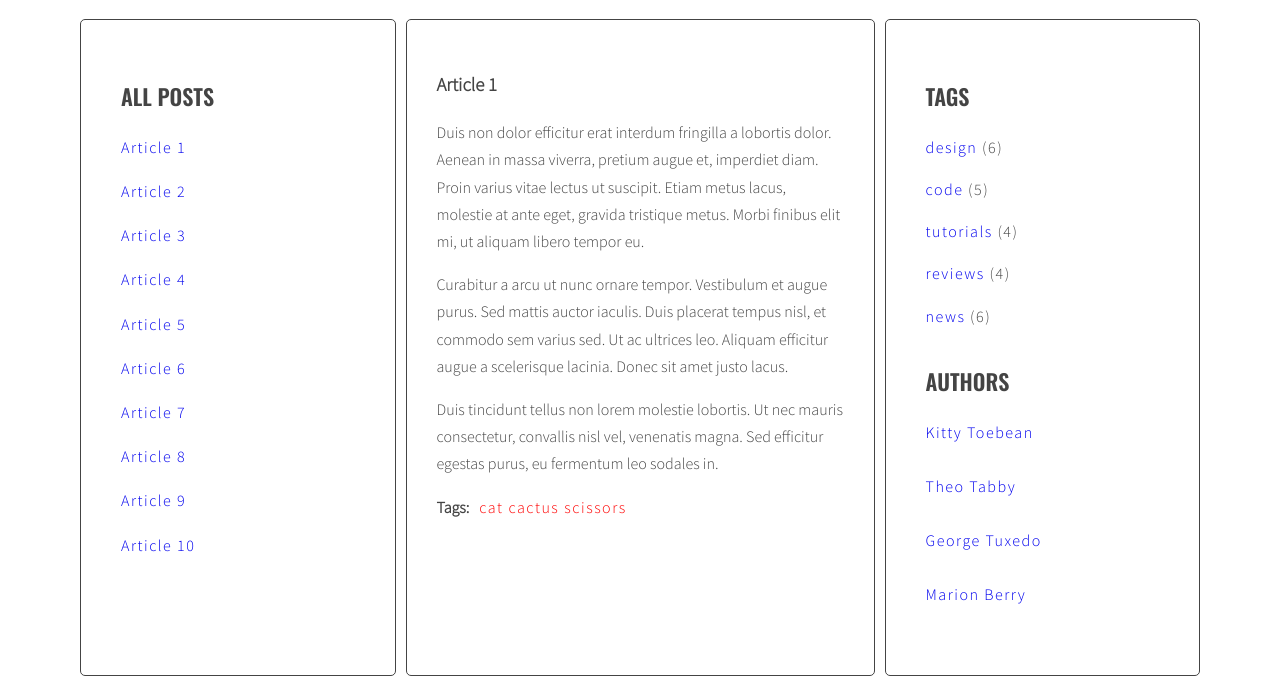
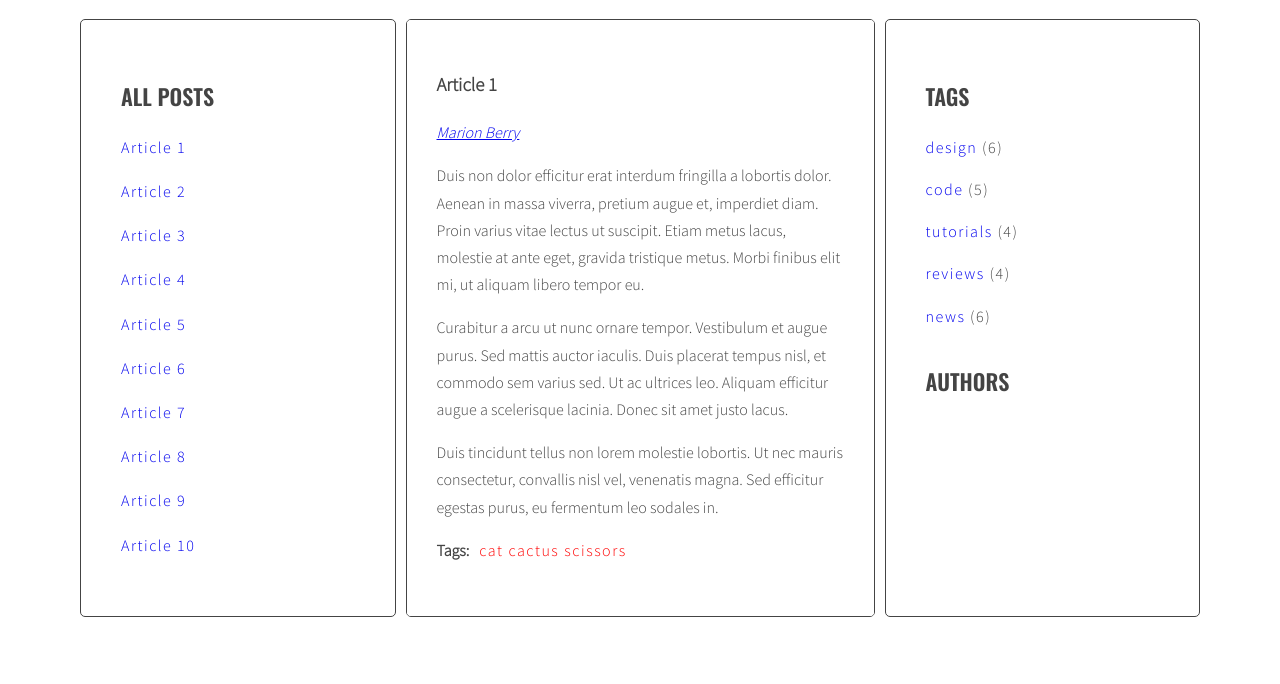
Before and after one commit to DmkMrw/javascript-blog, a website: page index.html in a window 1280 px wide. Shown: the part 175-859 px from the top of the page. After the commit the page ends 800 px from the top, so only its background shows below. Drawn offline with nearby package versions, Linux system fonts and the light colour scheme.

Commit message:
Add function addClickListenersToAuthors and function authorCkickHandler

```diff
--- a/index.html
+++ b/index.html
@@ -172,26 +172,6 @@
 				</ul>
 				<h2 class="section-title">Authors</h2>
 				<ul class="list authors">
-				<li>
-					<a href="#">
-					<span class="author-name">Kitty Toebean</span>
-					</a>
-				</li>
-				<li>
-					<a href="#">
-					<span class="author-name">Theo Tabby</span>
-					</a>
-				</li>
-				<li>
-					<a href="#">
-					<span class="author-name">George Tuxedo</span>
-					</a>
-				</li>
-				<li>
-					<a href="#">
-					<span class="author-name">Marion Berry</span>
-					</a>
-				</li>
 				</ul>
 			</aside>
 			</main>
--- a/js/script.js
+++ b/js/script.js
@@ -34,7 +34,8 @@
   const optArticleSelector = '.post',
     optTitleSelector = '.post-title',
     optTitleListSelector = '.titles',
-    optArticleTagsSelector = '.post-tags .list';
+    optArticleTagsSelector = '.post-tags .list',
+    optArticleAuthorSelector = '.post-author';
 
 
   const generateTitleLinks = function (customSelector = '') {
@@ -156,4 +157,80 @@
 
   addClickListenersToTags();
 
+  const generateAuthors = function () {
+    /* find all articles */
+    const allArticles = document.querySelectorAll(optArticleSelector);
+
+    /* START LOOP: for every articles: */
+    for (let article of allArticles) {
+
+      /* find tags wrapper */
+      const authorWrapper = article.querySelector(optArticleAuthorSelector);
+
+      /* make html variable with empty string */
+
+      let html = '';
+
+      /* get authors from data-author attribute */
+      const articleAuthor = article.getAttribute('data-author');
+
+      /* generate HTML of the link */
+      const authorLink = '<a href="#tag-' + articleAuthor + '"<span>' + articleAuthor + '<span></a>';
+
+      /* add generated code to html variable */
+      html += authorLink;
+
+      /* insert HTML of all the links into the tags wrapper */
+      authorWrapper.innerHTML = html;
+      /* END LOOP: for every article: */
+    }
+  };
+  generateAuthors();
+
+  const authorClickHandler = function (event) {
+    /* prevent default action for this event */
+    event.preventDefault();
+    /* make new constant named "clickedElement" and give it the value of "this" */
+    const clickedElement = this;
+    /* make a new constant "href" and read the attribute "href" of the clicked element */
+    const href = clickedElement.getAttribute('href');
+    /* make a new constant "tag" and extract tag from the "href" constant */
+    const tag = href.replace('#tag-', '');
+    /* find all tag links with class active */
+    const activeTagLinks = document.querySelectorAll('a.active[href^="#tag-"]');
+    /* START LOOP: for each active tag link */
+    for (let activeTagLink of activeTagLinks) {
+      /* remove class active */
+      activeTagLink.classList.remove('active');
+      /* END LOOP: for each active tag link */
+    }
+    /* find all tag links with "href" attribute equal to the "href" constant */
+    const tagLinks = document.querySelectorAll('a[href="' + href + '"]');
+
+    /* START LOOP: for each found tag link */
+    for (let tagLink of tagLinks) {
+
+      /* add class active */
+      tagLink.classList.add('active');
+
+      /* END LOOP: for each found tag link */
+    }
+
+    /* execute function "generateTitleLinks" with article selector as argument */
+    generateTitleLinks('[data-author="' + tag + '"]');
+  };
+  const addClickListenersToAuthors = function () {
+    /* find all links to tags */
+    const allTagsLinks = document.querySelectorAll('a[href^="#tag-"]');
+    /* START LOOP: for each link */
+    for (let tagLink of allTagsLinks) {
+      /* add tagClickHandler as event listener for that link */
+      tagLink.addEventListener('click', authorClickHandler);
+      /* END LOOP: for each link */
+    }
+  };
+
+  addClickListenersToAuthors();
+
+
 }
```
